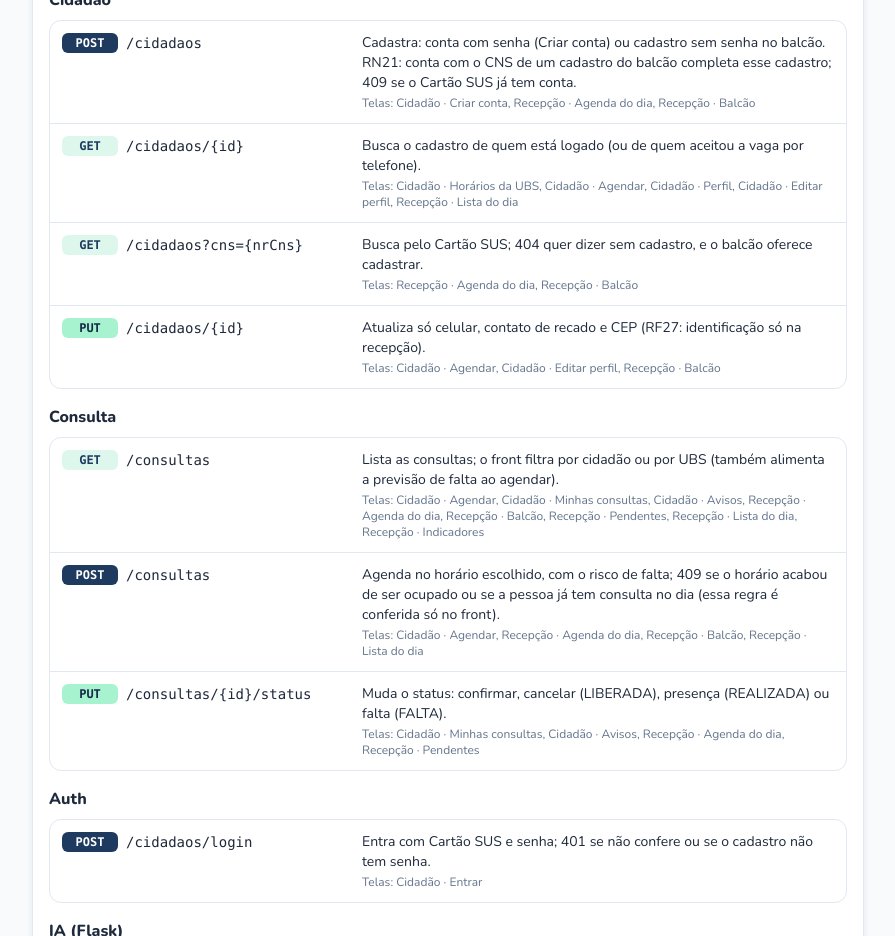
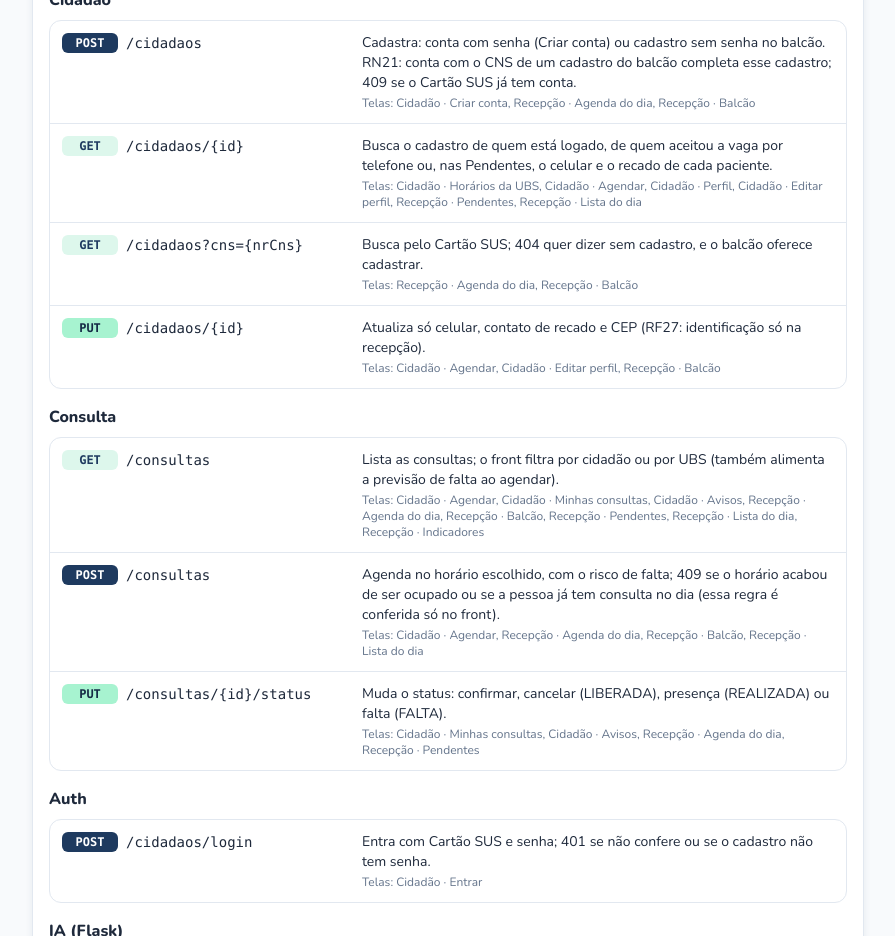
Before and after one commit to GlobalSolution-2026/acolhe-mais-front, a React (Vite) app: page /simulador/status in a window 1280 px wide. Shown: the part 1300-2236 px from the top of the page, without its empty margins (0-895 px from the left). Built offline with nearby package versions, Linux system fonts and the light colour scheme; no server answers.

Commit message:
Mostra GET /cidadaos/{id} no painel de Pendentes

```diff
--- a/src/data/endpointsApi.ts
+++ b/src/data/endpointsApi.ts
@@ -73,8 +73,8 @@ export const GRUPOS_ENDPOINTS: GrupoEndpoints[] = [
       },
       {
         metodo: "GET", rota: "/cidadaos/{id}",
-        descricao: "Busca o cadastro de quem está logado (ou de quem aceitou a vaga por telefone).",
-        telas: ["cidadao/ubs/:idUnidade", "cidadao/agendar", "cidadao/perfil", "cidadao/perfil/editar", "recepcao/lista-do-dia"],
+        descricao: "Busca o cadastro de quem está logado, de quem aceitou a vaga por telefone ou, nas Pendentes, o celular e o recado de cada paciente.",
+        telas: ["cidadao/ubs/:idUnidade", "cidadao/agendar", "cidadao/perfil", "cidadao/perfil/editar", "recepcao/pendentes", "recepcao/lista-do-dia"],
       },
       {
         metodo: "GET", rota: "/cidadaos?cns={nrCns}",
```
